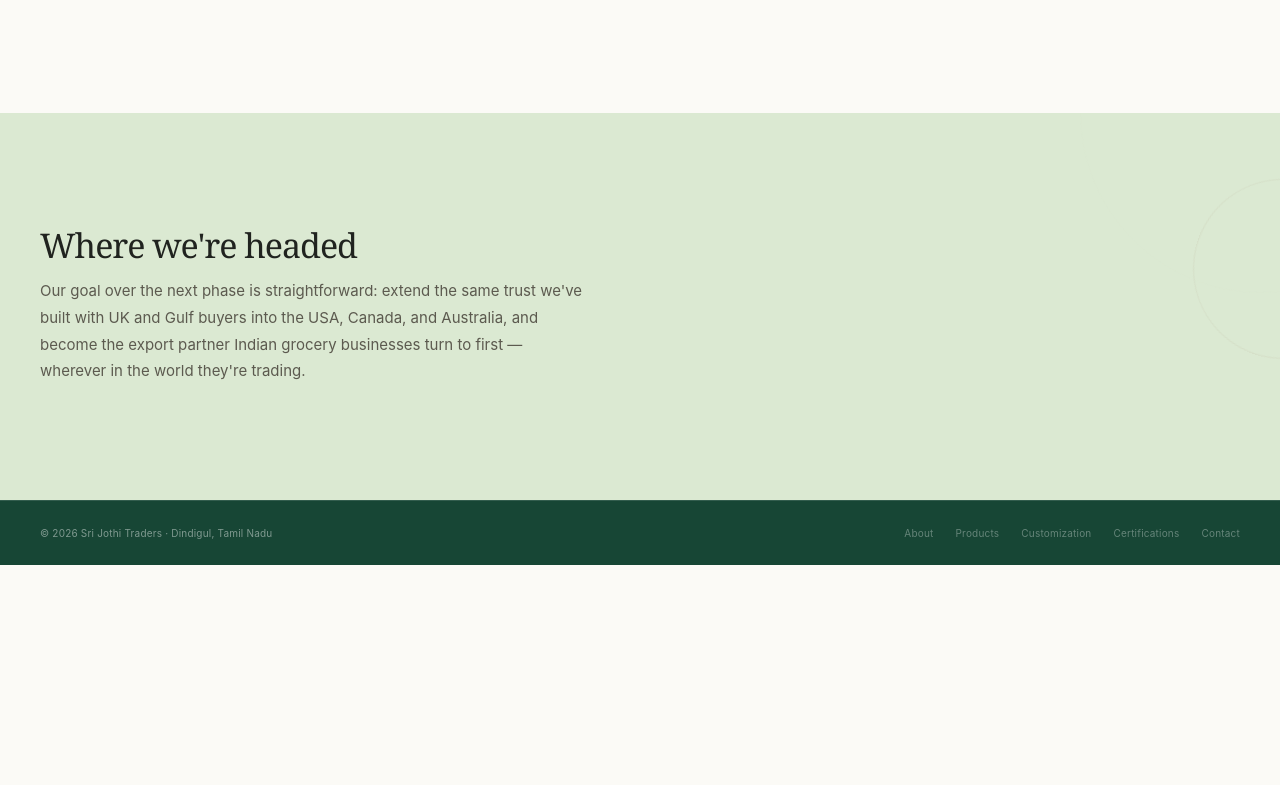
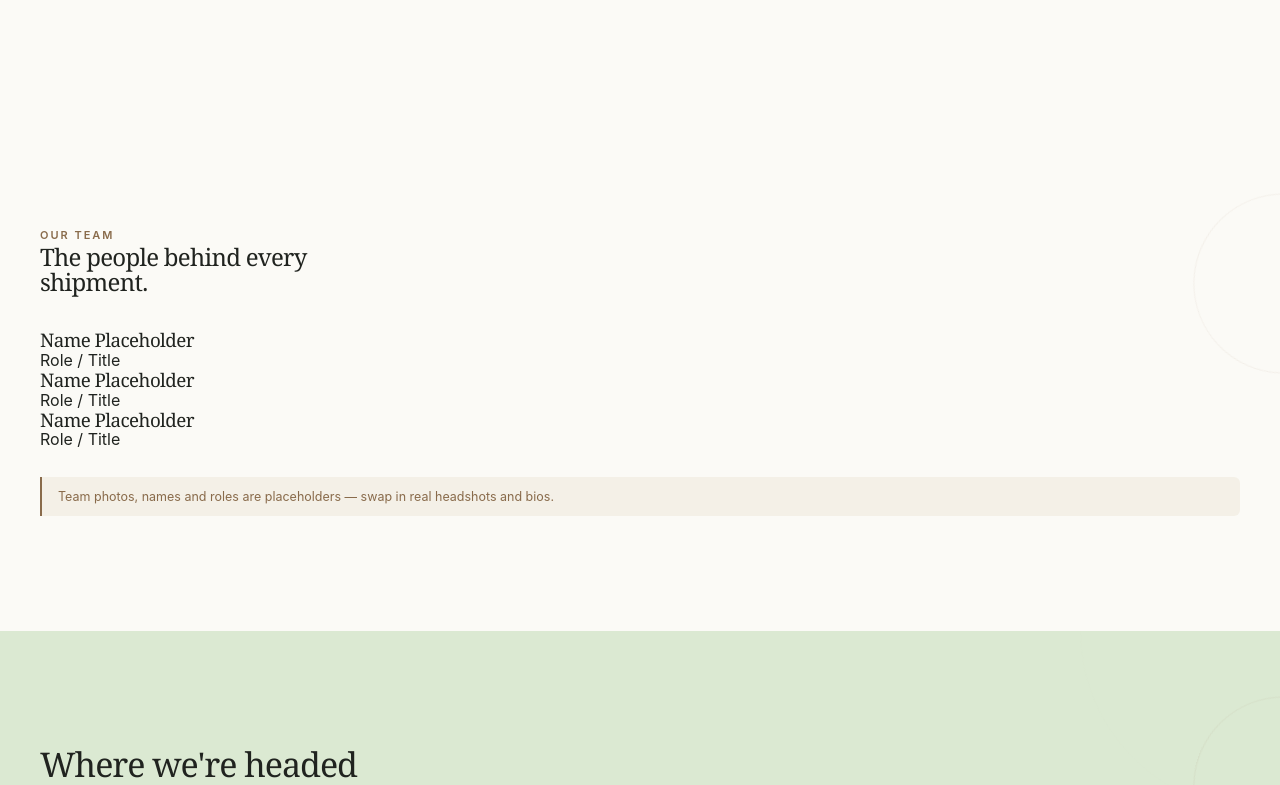
Before and after one commit to Lokesh-5618/sri-jothi-site, a React (Vite) app: page /about in a window 1280 px wide. Shown: the part 1675-2460 px from the top of the page. Before the commit the page ends 2240 px from the top, so only its background shows below. Built offline with nearby package versions, Linux system fonts and the light colour scheme.

Commit message:
Update About.jsx

```diff
--- a/src/pages/About.jsx
+++ b/src/pages/About.jsx
@@ -1,6 +1,7 @@
 import React from 'react';
 import { Link } from 'react-router-dom';
 import useScrollReveal from '../hooks/useScrollReveal';
+import HeroBgSlider from '../components/HeroBgSlider';
 
 export default function About() {
   useScrollReveal();
@@ -9,6 +10,7 @@ export default function About() {
     <>
 
 <section className="page-hero">
+  <HeroBgSlider />
   <div className="wrap" data-stagger>
     <p className="eyebrow reveal">About us</p>
     <h1 className="text-reveal reveal"><span>A decade of trusted trade, built one order at a time.</span></h1>
@@ -35,6 +37,31 @@ export default function About() {
   </div>
 </section>
 
+<section className="team">
+  <div className="wrap">
+    <p className="eyebrow reveal">Our team</p>
+    <h2 className="reveal" style={{ marginBottom: '36px', maxWidth: '22ch' }}>The people behind every shipment.</h2>
+    <div className="team-grid reveal-stagger">
+      <div className="team-card reveal">
+        <div className="team-avatar" aria-hidden="true"></div>
+        <h3>Name Placeholder</h3>
+        <span>Role / Title</span>
+      </div>
+      <div className="team-card reveal">
+        <div className="team-avatar" aria-hidden="true"></div>
+        <h3>Name Placeholder</h3>
+        <span>Role / Title</span>
+      </div>
+      <div className="team-card reveal">
+        <div className="team-avatar" aria-hidden="true"></div>
+        <h3>Name Placeholder</h3>
+        <span>Role / Title</span>
+      </div>
+    </div>
+    <p className="placeholder-note reveal" style={{ marginTop: '28px' }}>Team photos, names and roles are placeholders — swap in real headshots and bios.</p>
+  </div>
+</section>
+
 <section className="mission">
   <div className="wrap">
     <h2 className="reveal">Where we're headed</h2>
```
